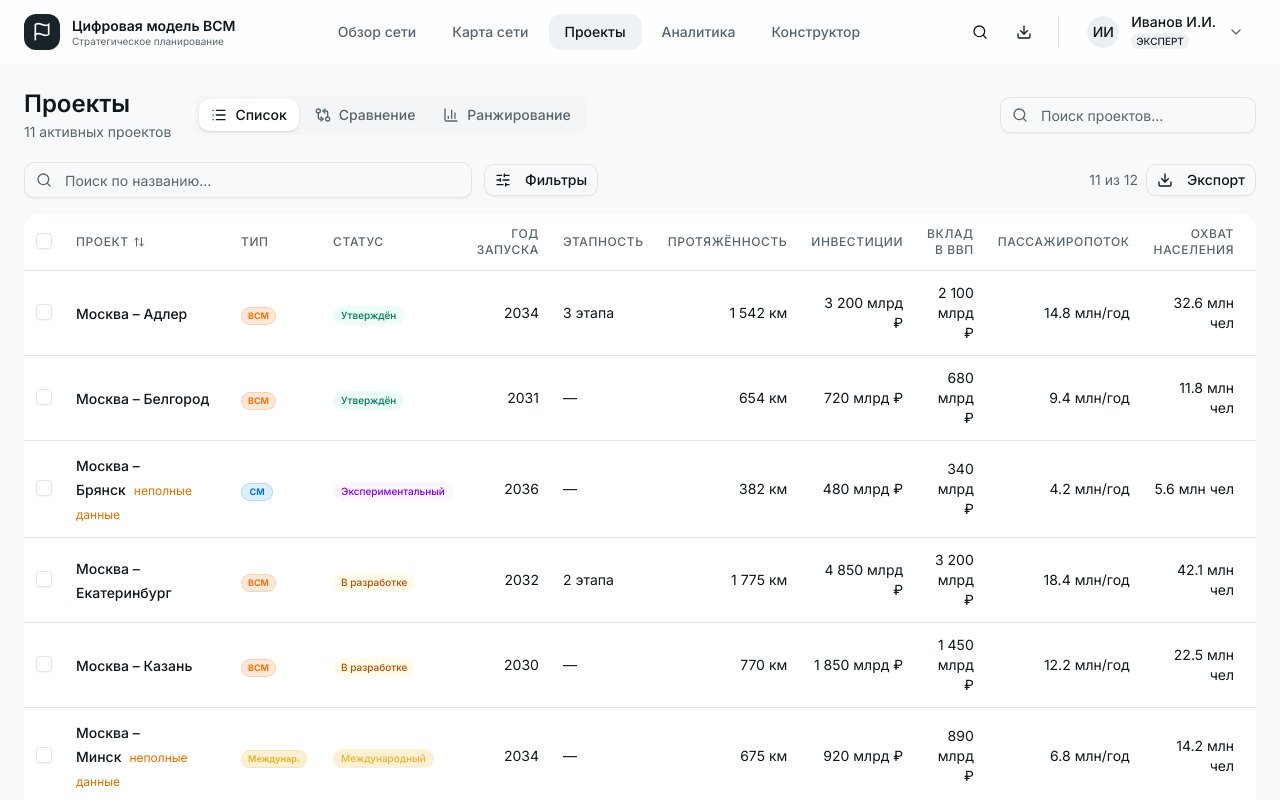
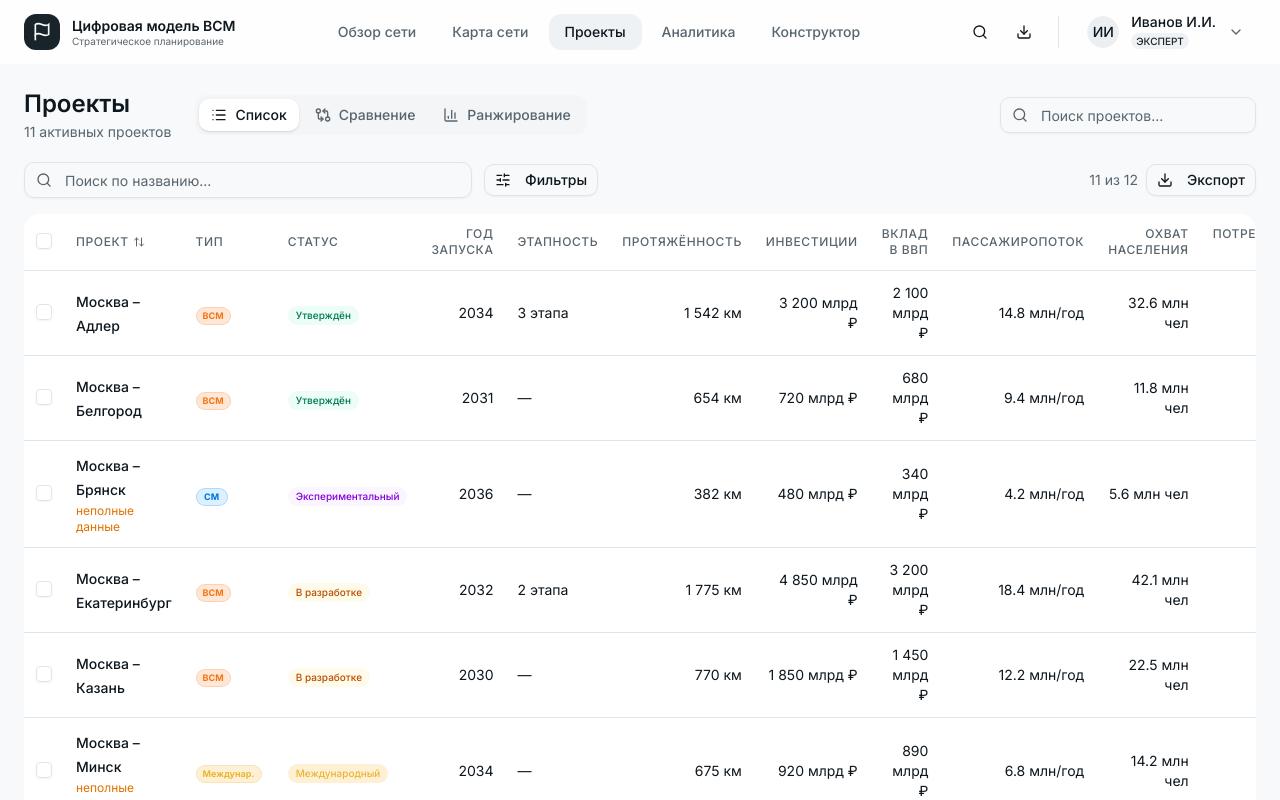
Before and after one commit to igrlebed/CVSM2.1, a Next.js app: page /projects in a window 1280 px wide. Both pictures are taken after a click on the element 468 px from the left and 385 px from the top of the page. Shown: the top 800 px of the page. Built offline with nearby package versions, Linux system fonts and the light colour scheme.

Commit message:
fix: projects list - incomplete data label under name
Co-authored-by: Qwen-Coder <qwen-coder@alibabacloud.com>

```diff
--- a/components/projects/projects-list-view.tsx
+++ b/components/projects/projects-list-view.tsx
@@ -341,7 +341,7 @@ export function ProjectsListView({
                     <td className="p-3">
                       <span className="text-sm font-medium text-foreground">{project.name}</span>
                       {project.hasMissingData && (
-                        <span className="ml-2 text-xs text-amber-600">неполные данные</span>
+                        <span className="block text-xs text-amber-600 mt-0.5">неполные данные</span>
                       )}
                     </td>
                     <td className="p-3"><RouteBadge type={project.type} /></td>
```
